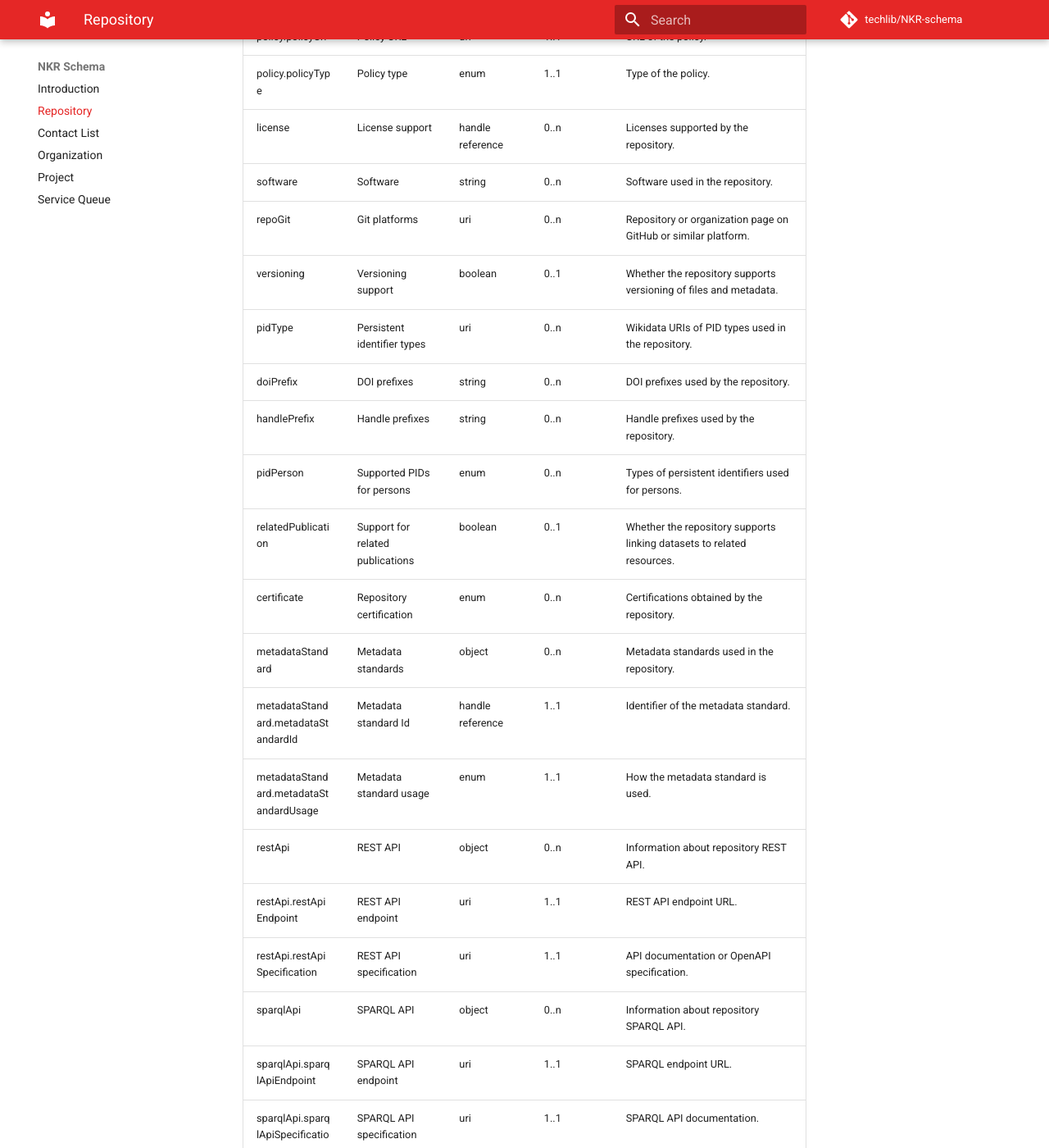
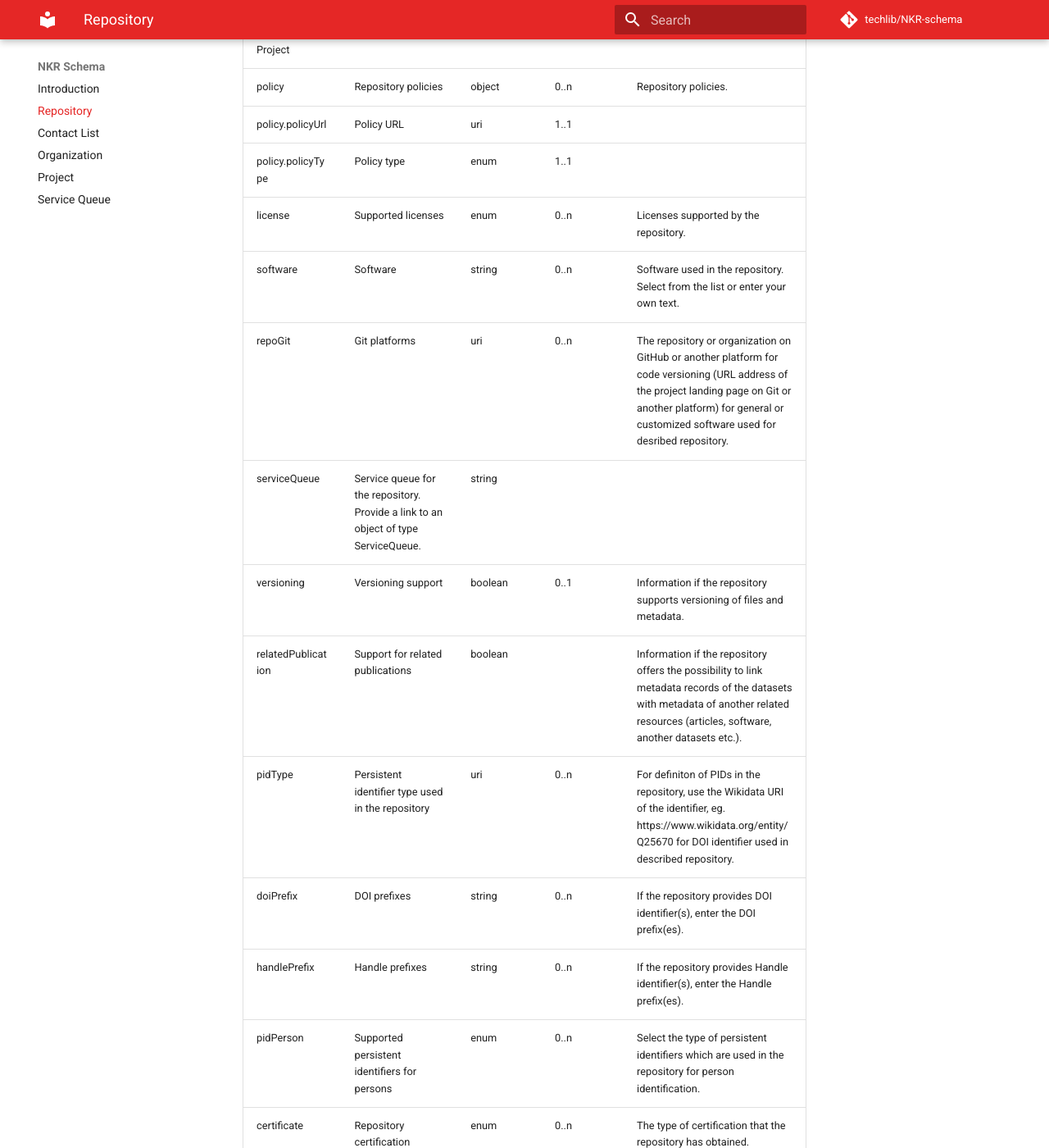
Before and after one commit to techlib/NKR-schema, an MkDocs documentation site: the page built from docs/repository.md, in a window 1280 px wide and 1400 px high, scrolled down 2154 px. Shown: the whole window at 82% size. Built offline with MkDocs 1.6.1 and Material for MkDocs 9.7.7, drawn with Linux system fonts in a browser that asks for light colours; comment, search, counter and statistics services are not loaded; some of the changed text lies outside the part shown.

Commit message:
Update repository.md

```diff
--- a/docs/repository.md
+++ b/docs/repository.md
@@ -16,48 +16,50 @@
 keywordEn | Keywords in English | string | 0..n | Freely formed keyword in English that describes the content and focus of the repository.
 mainUrl | Main repository URL | uri | 0..1 | URL of the repository home page.
 mainContact | Main contact | email | 0..n | Contact for end-users (e.g. a generic email.).
-person | Persons | object | 0..n | Persons associated with the repository.
-person.personName | Person name | string | 1..1 | Person’s name.
-person.personEmail | Person email | email | 1..1 | Email of the person.
-person.personRole | Person role | enum | 1..1 | Role of the person (curator, administrator, guarantor).
-organization | Organizations | object | 0..n | Organization(s) responsible for the repository management or specific part of the repository management (could be large research infrastructure or consortium).
-organization.organizationId | Organization Id | handle reference | 1..1 | Identifier of the Organization object.
-organization.organizationRole | Organization role | enum | 1..1 | Role of the organization (funding, general, main, sponsoring, technical, user support, project guarantor)
+contactList | Contact list for the repository. Provide a link to an object of type ContactList. | string | |
+organization | Organizations | object | 0..n | Organization(s) responsible for the repository management or specific part of the repository management (could be large research infrastructure or consortium). Provide a link to an object of type Organization.
+organization.organizationId | Organization | handle reference | 1..1 |
+organization.organizationRole | Role | enum | 1..1 |
+workingGroup | Relevant EOSC CZ working groups | enum |  | EOSC CZ working groups relevant for the repository.
+workingGroup.Working Group | Working Group |  |  |
+fundingProject | Funding projects | string |  | Funding grants or projects. Provide a link to an object of type Project.
+fundingProject.Project | Project |  |  |
 policy | Repository policies | object | 0..n | Repository policies.
-policy.policyUrl | Policy URL | uri | 1..1 | URL of the policy.
-policy.policyType | Policy type | enum | 1..1 | Type of the policy.
-license | License support | handle reference | 0..n | Licenses supported by the repository.
-software | Software | string | 0..n | Software used in the repository.
-repoGit | Git platforms | uri | 0..n | Repository or organization page on GitHub or similar platform.
-versioning | Versioning support | boolean | 0..1 | Whether the repository supports versioning of files and metadata.
-pidType | Persistent identifier types | uri | 0..n | Wikidata URIs of PID types used in the repository.
-doiPrefix | DOI prefixes | string | 0..n | DOI prefixes used by the repository.
-handlePrefix | Handle prefixes | string | 0..n | Handle prefixes used by the repository.
-pidPerson | Supported PIDs for persons | enum | 0..n | Types of persistent identifiers used for persons.
-relatedPublication | Support for related publications | boolean | 0..1 | Whether the repository supports linking datasets to related resources.
-certificate | Repository certification | enum | 0..n | Certifications obtained by the repository.
-metadataStandard | Metadata standards | object | 0..n | Metadata standards used in the repository.
-metadataStandard.metadataStandardId | Metadata standard Id | handle reference | 1..1 | Identifier of the metadata standard.
-metadataStandard.metadataStandardUsage | Metadata standard usage | enum | 1..1 | How the metadata standard is used.
-restApi | REST API | object | 0..n | Information about repository REST API.
-restApi.restApiEndpoint | REST API endpoint | uri | 1..1 | REST API endpoint URL.
-restApi.restApiSpecification | REST API specification | uri | 1..1 | API documentation or OpenAPI specification.
-sparqlApi | SPARQL API | object | 0..n | Information about repository SPARQL API.
-sparqlApi.sparqlApiEndpoint | SPARQL API endpoint | uri | 1..1 | SPARQL endpoint URL.
-sparqlApi.sparqlApiSpecification | SPARQL API specification | uri | 1..1 | SPARQL API documentation.
-oaipmhEndpoint | OAI-PMH endpoint | uri | 0..1 | OAI-PMH endpoint of the repository.
-documentationTech | Technical documentation | uri | 0..n | Technical documentation URLs.
-documentationUser | User documentation | uri | 0..n | User documentation URLs.
-controlledVocabulary | Controlled vocabularies | handle reference | 0..n | Controlled vocabularies used in the repository.
-datasetMaxSize | Dataset size limit | number | 0..1 | Maximum possible dataset size (GB).
-sensitiveData | Support for sensitive data | boolean | 0..1 | Whether the repository supports sensitive data deposit.
-datasetType | Supported dataset types | enum | 0..n | Types of datasets supported.
-uiLanguage | UI languages | enum | 0..n | Languages supported by the repository UI.
-fip | FAIR Implementation Profiles | handle reference | 0..n | FAIR Implementation Profiles linked to the repository.
-relatedRegistry | External registry record | object | 0..n | Information about registration in external registries.
-relatedRegistry.relatedRegistryUrl | External registry record URL | uri | 1..1 | URL of the registry entry.
-relatedRegistry.relatedRegistryName | External registry name | enum | 1..1 | Name of the registry (re3data, FAIRsharing, etc.).
+policy.policyUrl | Policy URL | uri | 1..1 |
+policy.policyType | Policy type | enum | 1..1 |
+license | Supported licenses | enum | 0..n | Licenses supported by the repository.
+software | Software | string | 0..n | Software used in the repository. Select from the list or enter your own text.
+repoGit | Git platforms | uri | 0..n | The repository or organization on GitHub or another platform for code versioning (URL address of the project landing page on Git or another platform) for general or customized software used for desribed repository.
+serviceQueue | Service queue for the repository. Provide a link to an object of type ServiceQueue. | string | |
+versioning | Versioning support | boolean | 0..1 | Information if the repository supports versioning of files and metadata.
+relatedPublication | Support for related publications | boolean |  | Information if the repository offers the possibility to link metadata records of the datasets with metadata of another related resources (articles, software, another datasets etc.).
+pidType | Persistent identifier type used in the repository | uri | 0..n | For definiton of PIDs in the repository, use the Wikidata URI of the identifier, eg. https://www.wikidata.org/entity/Q25670 for DOI identifier used in described repository.
+doiPrefix | DOI prefixes | string | 0..n | If the repository provides DOI identifier(s), enter the DOI prefix(es).
+handlePrefix | Handle prefixes | string | 0..n | If the repository provides Handle identifier(s), enter the Handle prefix(es).
+pidPerson | Supported persistent identifiers for persons | enum | 0..n | Select the type of persistent identifiers which are used in the repository for person identification.
+certificate | Repository certification | enum | 0..n | The type of certification that the repository has obtained.
+metadataStandard | Metadata standards | object | 0..n | Metadata standards used in the repository. Provide a link to an object of type MetadataSchema.
+metadataStandard.metadataStandardId | Metadata standard | handle reference | 1..1 |
+metadataStandard.metadataStandardUsage | Usage | enum | 1..1 | Usage of the metadata standard in the repository.
+restApi | Repository REST API | object | 0..n | Information about the repository REST API.
+restApi.restApiEndpoint | Endpoint | uri | 1..1 | REST API endpoint (URL address) of the repository.
+restApi.restApiSpecification | Specification | uri | 1..1 | Documentation or specification of the repository REST API (a set of instructions on how to work with API and how to send queries, eg. OpenAPI specification).
+sparqlApi | Repository SPARQL API | object | 0..n | Information about the repository SPARQL API.
+sparqlApi.sparqlApiEndpoint | Endpoint | uri | 1..1 | SPARQL API endpoint (URL address) of the repository.
+sparqlApi.sparqlApiSpecification | Specification | uri | 1..1 | Documentation or specification of the repository SPARQL API (a set of instructions on how to work with the API and how to send queries).
+oaipmhEndpoint | Repository OAI-PMH endpoints | uri | 0..1 | OAI-PMH endpoints (URL address) of the repository.
+documentationTech | Technical documentation | uri | 0..n | Repository technical documentation (repository architecture, parameters of used software, functions etc.).
+documentationUser | User documentation | uri | 0..n | Repository user documentation (for using the repository).
+controlledVocabulary | Controlled vocabularies | handle reference | 0..n | Controlled vocabularies used in the repository. Provide a link to an object of type ControlledVocab.
+datasetMaxSize | Dataset size limit | number | 0..1 | The maximum possible size of the uploaded dataset. Please specify in GB.
+sensitiveData | Support for sensitive data | boolean | 0..1 | Information if the repository supports sensitive data deposit.
+datasetType | Supported dataset types | enum | 0..n | Type(s) of the supported dataset(s).d.
+uiLanguage | UI languages | enum | 0..n | Language(s) of the reposiory UI.
+fip | FAIR Implementation Profiles | handle reference | 0..n | FAIR Implementation Profiles linked to the repository. Provide a link to an object of type FIP.
+relatedRegistry | Registry record | object | 0..n | Information on whether the repository is registered.
+relatedRegistry.relatedRegistryUrl | URL of the registry entry | uri | 1..1 |
+relatedRegistry.relatedRegistryName | Registry name | enum | 1..1 |
 indexedIn | Indexed in aggregator | object | 0..n | Information on whether the repository is indexed in an aggregator.
-indexedIn.indexedInUrl | Aggregator URL | uri | 1..1 | URL address that points to the repository records indexed in the aggragator. Example: https://explore.openaire.eu/search/dataprovider?datasourceId=opendoar____::01894d6f048493d2cacde3c579c315a3.
-indexedIn.indexedInName | Aggregator name | enum | 1..1 | Aggregator name (NMA, OpenAIRE).
-remarks | Remarks | string  | 0..1 | Additional remarks not captured elsewhere.
+indexedIn.indexedInUrl | URL of the repository in the aggregator | uri | 1..1 | URL address that points to the repository records indexed in the aggragator. Example: https://explore.openaire.eu/search/dataprovider?datasourceId=opendoar____::01894d6f048493d2cacde3c579c315a3
+indexedIn.indexedInName | Aggregator name | enum | 1..1 |
+remarks | Remarks | string  | 0..1 | Any remarks which are not possible to enter in another field.
```
